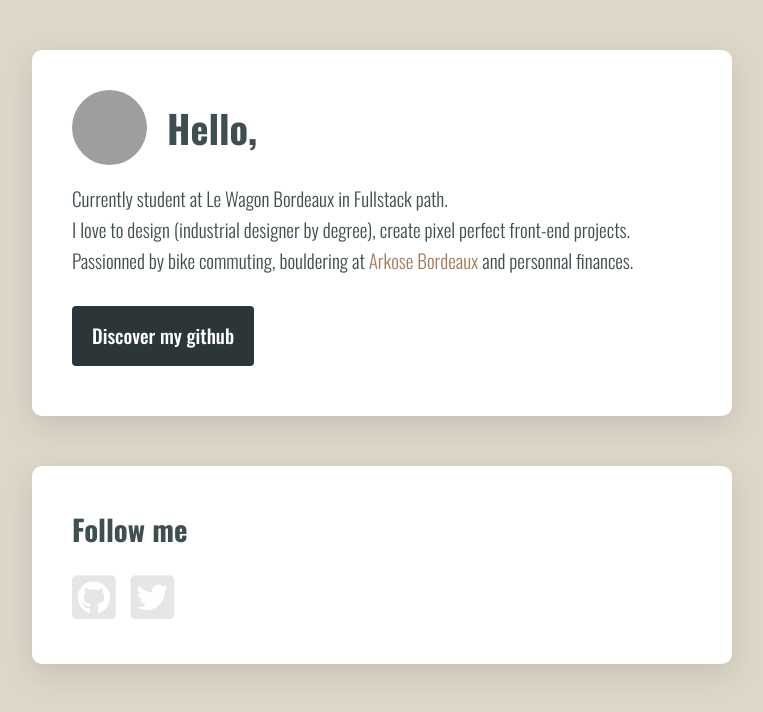
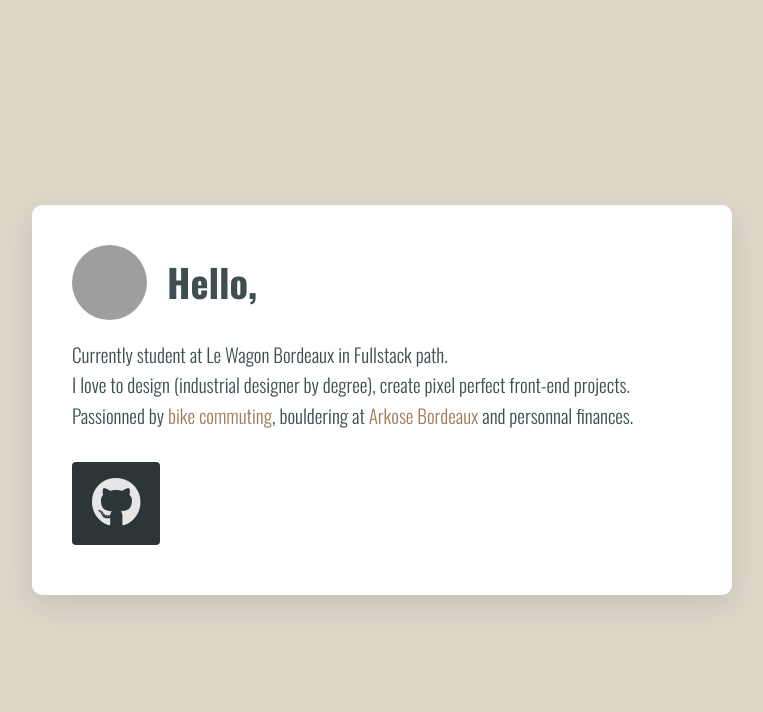
Before and after one commit to sebastienbourda/profile, a plain HTML site: page index.html in a window 1280 px wide. Shown: the whole page, without its empty margins (258-1021 px from the left). Drawn offline with nearby package versions, Linux system fonts and the light colour scheme; grey boxes are pictures that could not be loaded.

Commit message:
remove links and add it to p. Center the card with flexbox. Add borders effects.

```diff
--- a/css/styles.css
+++ b/css/styles.css
@@ -10,6 +10,9 @@
 }
 
 body{
+  height: 100vh;
+  display: flex;
+  align-items: center;
   background-color: #DCD7C9;
   margin: 0;
   color: #3F4E4F;
@@ -31,7 +34,6 @@ body{
   display: flex;
   border-radius: 10px;
   margin: 0 auto;
-  margin-top: 50px;
   box-shadow: 0px 10px 30px rgb(0 0 0 / 10%);
   flex-direction: column;
   align-items: flex-start;
@@ -60,19 +62,46 @@ header .avatar{
 
 p{
   font-weight: 300;
+  margin: 0;
+}
+
+p:first-of-type{
+  margin-top: 20px;
+}
+
+p:last-of-type{
+  margin-bottom: 20px;
+}
+
+
+.link {
+  display: flex;
+  justify-content: space-between;
+  width: 100%;
 }
 
 a{
   color: #A27B5C;
   text-decoration: none;
+  border-bottom: 2px solid rgba(162, 123, 92, 0);
+  transition: 0.5s;
 }
 
-.btn{
+a:hover{
+  border-bottom: 2px solid rgba(162, 123, 92, 1);
+}
+
+.primary-link{
   margin: 10px 0;
   background-color: #2C3639;
   color: white;
   padding: 15px 20px;
   border-radius: 4px;
+  transition: 0.5s;
+}
+
+.primary-link:hover{
+  box-shadow: 5px 5px 0px #a27b5c;
 }
 
 ul{
@@ -87,11 +116,14 @@ li{
 }
 
 i {
-  margin-top: 20px;
   font-size: 50px;
   color: rgb(230, 230, 230);
+  transition: 0.5s;
 }
 
+.secondary-link:hover i{
+  color: #2C3639;
+}
 
 @media (max-width: 960px) {
   /* Pour un écran < 960px, cette classe CSS s'applique */
--- a/index.html
+++ b/index.html
@@ -13,32 +13,23 @@
 </head>
 <body>
   <div class="container">
-    <div id="intro" class="card">
+    <div class="card">
       <header>
         <span class="avatar"></span>
         <h1>Hello,</h1>
       </header>
-      <p>Currently student at Le Wagon Bordeaux in Fullstack path.<br>
+      <p>
+        Currently student at Le Wagon Bordeaux in Fullstack path.<br>
         I love to design (industrial designer by degree), create pixel perfect front-end projects.
-        Passionned by bike commuting, bouldering at <a href="">Arkose Bordeaux</a> and personnal finances.
       </p>
-      <a href="" class="btn">Discover my github</a>
-    </div>
-
-    <div id="social" class="card">
-      <h2>Follow me</h2>
-      <ul class="social">
-        <li>
-          <a href="" target="_blank">
-            <i class="fab fa-github-square"></i>
-          </a>
-        </li>
-        <li>
-          <a href="" target="_blank">
-            <i class="fab fa-twitter-square"></i>
-          </a>
-        </li>
-      </ul>
+      <p>
+        Passionned by <a href="http://strava.com/athletes/7278636">bike commuting</a>, bouldering at <a href="">Arkose Bordeaux</a> and personnal finances.
+      </p>
+      <div class="link">
+        <a href="https://github.com/sebastienbourda" class="primary-link" target="_blank">
+          <i class="fab fa-github"></i>
+        </a>
+      </div>
     </div>
   </div>
 </body>
```
